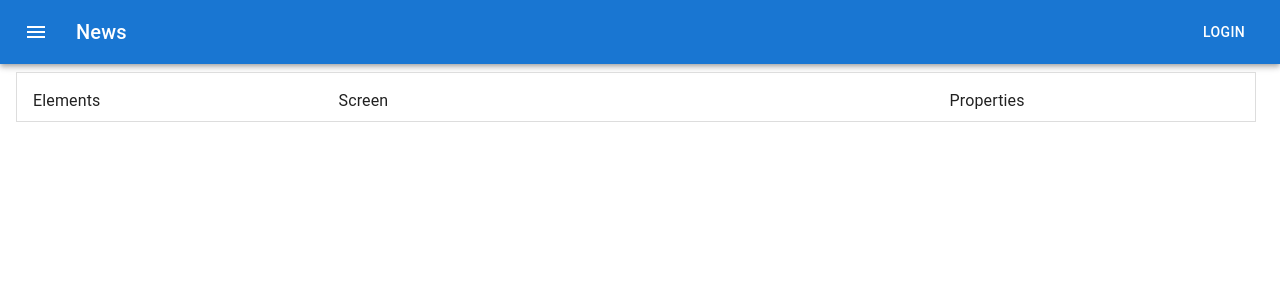
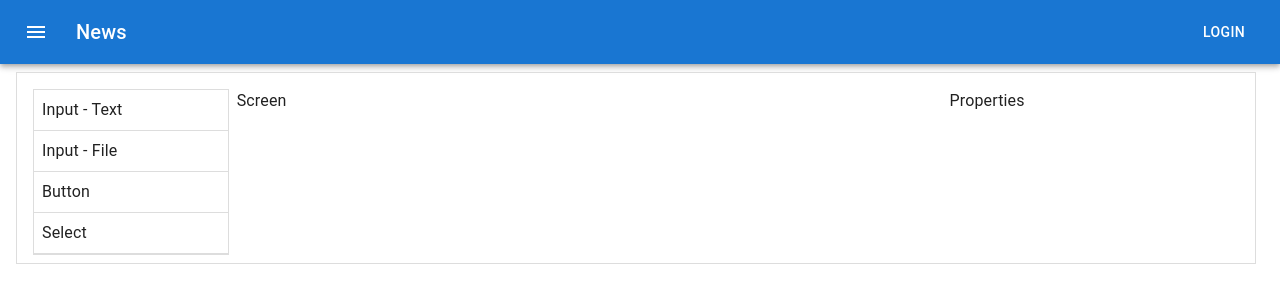
Before and after one commit to mayur256/dynamic-form-builder, a React (Create React App) app: page / in a window 1280 px wide. Shown: the top 300 px of the page. Built offline with nearby package versions, Linux system fonts and the light colour scheme.

Commit message:
[feat]: Added controls component

```diff
--- /dev/null
+++ b/src/components/organisms/Controls/index.tsx
@@ -0,0 +1,40 @@
+// Top level imports
+import { ReactElement } from "react";
+
+// MUI
+import { Box, Stack, Typography } from "@mui/material";
+import { styled } from '@mui/material/styles';
+
+
+const Item = styled(Box)(({ theme }) => ({
+    backgroundColor: theme.palette.mode === 'dark' ? '#1A2027' : '#fff',
+    ...theme.typography.body1,
+    padding: theme.spacing(1),
+    borderBottom: '1px solid #ddd',
+    textAlign: 'left',
+    borderRadius: 'none'
+}));
+
+
+// component definition
+export default function Controls(): ReactElement {
+    const elements = [
+        { type: 'input', label: 'Input - Text', subtype: 'text', name: 'input-text', id: 'input-text' },
+        { type: 'input', label: 'Input - File', subtype: 'file', name: 'input-file', id: 'input-file' },
+        { type: 'button', label: 'Button', subtype: 'button', id: 'button', name: '' },
+        { type: 'select', label: 'Select', subtype: '', name: 'select-states', id: 'select-states' },
+    ];
+
+    // Main JSX
+    return (
+        <Stack
+            sx={{ border: '1px solid #ddd' }}
+        >
+            {elements.map((el) => (
+                <Item key={el.id}>
+                    <Typography>{el.label}</Typography>
+                </Item>
+            ))}
+        </Stack>
+    )
+};
--- a/src/pages/Configurator/index.tsx
+++ b/src/pages/Configurator/index.tsx
@@ -3,6 +3,9 @@ import { ReactElement } from "react";
 
 // MUI
 import { Grid } from "@mui/material";
+
+// Atoms / Molecules / Organisms
+import Controls from "../../components/organisms/Controls";
 
 // Component definition
 export default function Configurator(): ReactElement {
@@ -14,8 +17,10 @@ export default function Configurator(): ReactElement {
             sx={{ border: '1px solid #ddd' }}
             mt={1}
         >
-            <Grid item md={3}>Elements</Grid>
-            <Grid item md={6}>Screen</Grid>
+            <Grid item md={2}>
+                <Controls />
+            </Grid>
+            <Grid item md={7}>Screen</Grid>
             <Grid item md={3}>Properties</Grid>
         </Grid>
     );
```
